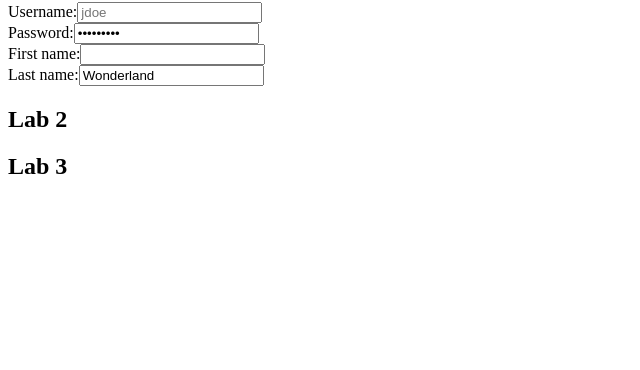
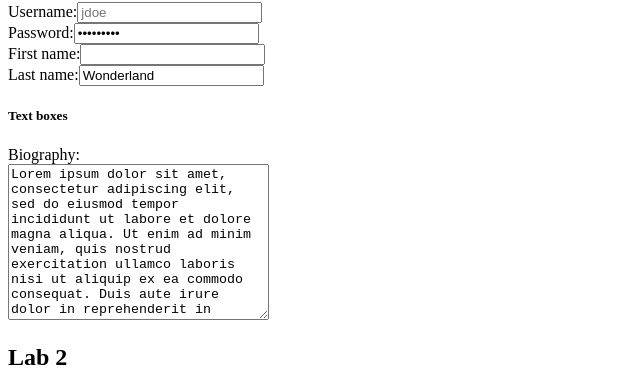
Before and after one commit to VivianDongChen/kanbas-react-web-app-cs5610-fa24, a React (Create React App) app: page / in a window 1280 px wide. Shown: the part 2317-2687 px from the top of the page, without its empty margins (0-640 px from the left). Before the commit the page ends 2517 px from the top, so only its background shows below. Built offline with nearby package versions, Linux system fonts and the light colour scheme.

Commit message:
add textarea

```diff
--- a/src/Labs/Lab1/index.tsx
+++ b/src/Labs/Lab1/index.tsx
@@ -205,6 +205,18 @@ export default function Lab1() {
             value="Wonderland"
             title="The last name"
           />
+          <h5>Text boxes</h5>
+          <label>Biography:</label>
+          <br />
+          <textarea id="wd-textarea" cols={30} rows={10}>
+            Lorem ipsum dolor sit amet, consectetur adipiscing elit, sed do
+            eiusmod tempor incididunt ut labore et dolore magna aliqua. Ut enim
+            ad minim veniam, quis nostrud exercitation ullamco laboris nisi ut
+            aliquip ex ea commodo consequat. Duis aute irure dolor in
+            reprehenderit in voluptate velit esse cillum dolore eu fugiat nulla
+            pariatur. Excepteur sint occaecat cupidatat non proident, sunt in
+            culpa qui officia deserunt mollit anim id est laborum.
+          </textarea>
         </form>
       </div>
     </div>
```
